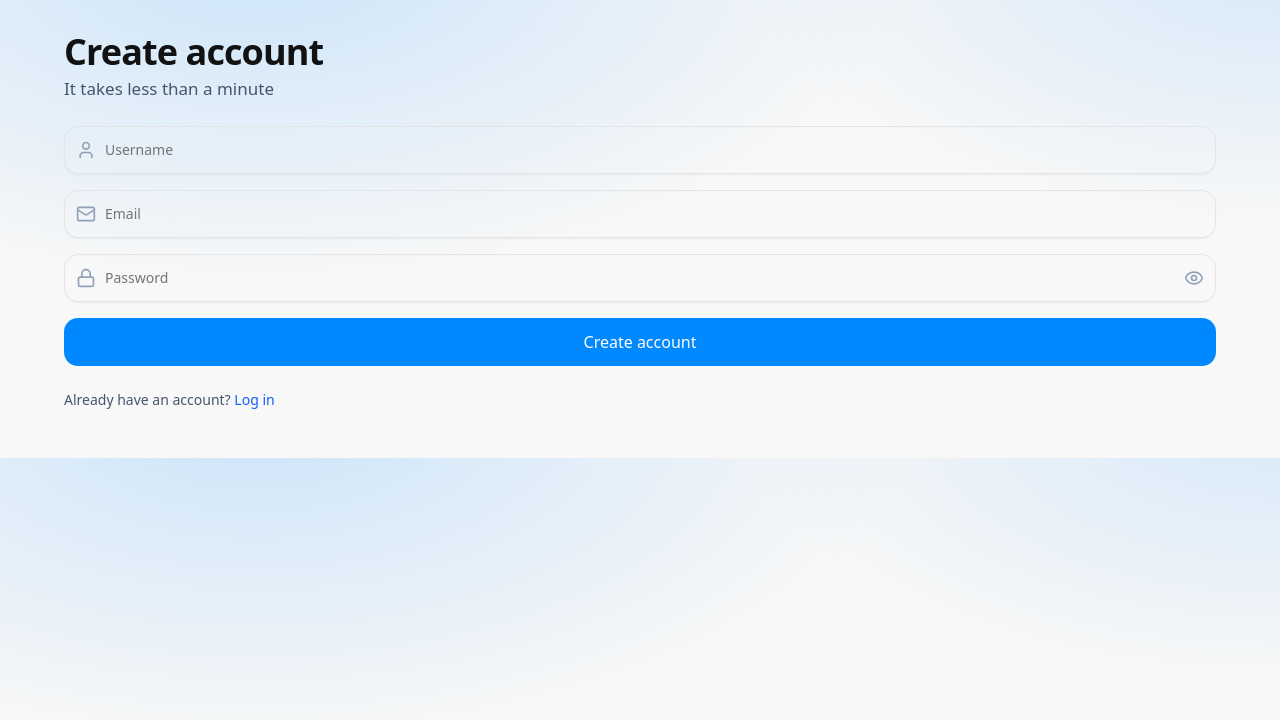
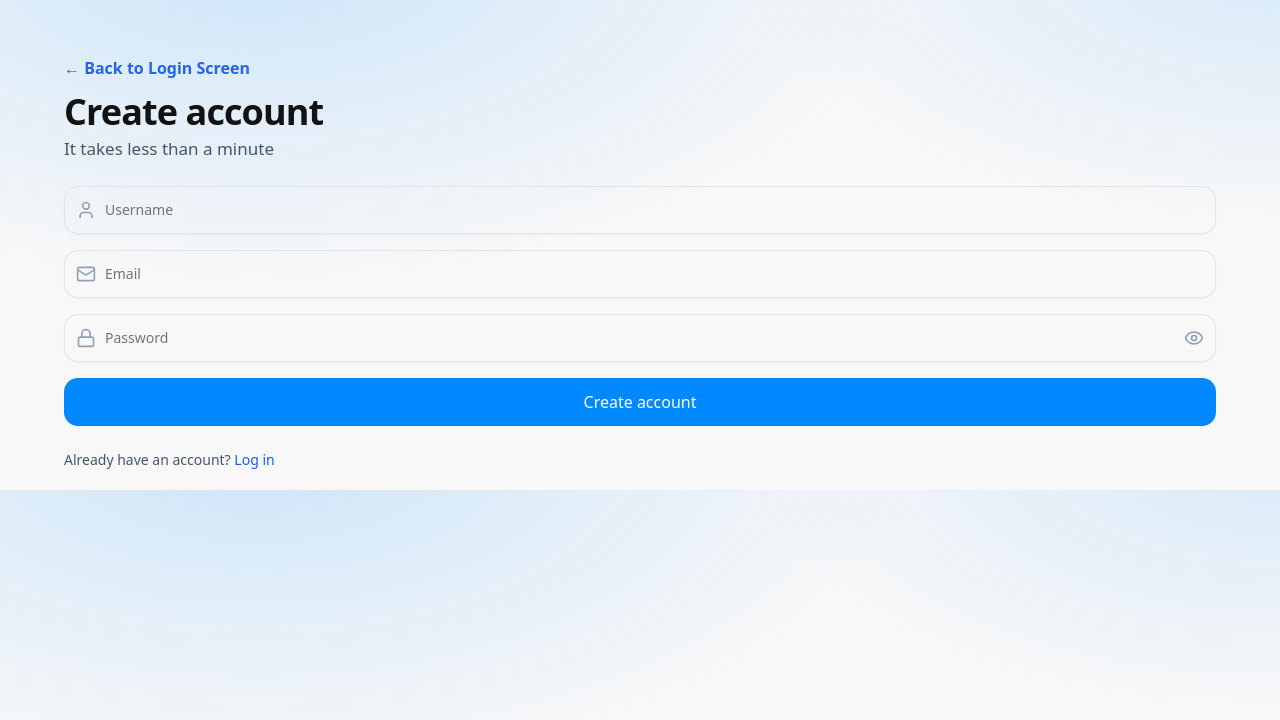
Before and after one commit to mancerar/WoundSync, a Next.js app in the folder ui/: page /signup in a window 1280 px wide. Shown: the top 720 px of the page. Built offline with nearby package versions, Linux system fonts and the light colour scheme; no server answers.

Commit message:
App UI fix

```diff
--- a/ui/src/app/signup/page.tsx
+++ b/ui/src/app/signup/page.tsx
@@ -1,4 +1,5 @@
 "use client";
+
 import { useState } from "react";
 import { useRouter } from "next/navigation";
 import { setUser } from "@/lib/auth";
@@ -9,12 +10,18 @@ import { Input } from "@/components/ui/input";
 import { Button } from "@/components/ui/button";
 import { Mail, Lock, User as UserIcon, Eye, EyeOff } from "lucide-react";
 
+const PAGE_TOP_PADDING = "max(calc(env(safe-area-inset-top) + 12px), 56px)";
+const PAGE_BOTTOM_PADDING = "max(calc(env(safe-area-inset-bottom) + 12px), 20px)";
+
 export default function Signup() {
   const [username, setUsername] = useState("");
   const [email, setEmail] = useState("");
   const [pw, setPw] = useState("");
   const [showPw, setShowPw] = useState(false);
-  const [message, setMessage] = useState<{ type: "success" | "error" | "info"; text: string } | null>(null);
+  const [message, setMessage] = useState<{
+    type: "success" | "error" | "info";
+    text: string;
+  } | null>(null);
   const [isSubmitting, setIsSubmitting] = useState(false);
   const router = useRouter();
   const { signUp, authEnabled } = useAuth();
@@ -62,14 +69,16 @@ export default function Signup() {
         let errorMessage = "Sign up failed";
 
         if (errorCode === "auth/email-already-in-use") {
-          errorMessage = "This email is already registered. Redirecting you to login...";
+          errorMessage =
+            "This email is already registered. Redirecting you to login...";
           setMessage({ type: "info", text: errorMessage });
           router.replace(`/?email=${encodeURIComponent(email)}`);
           return;
         } else if (errorCode === "auth/invalid-email") {
           errorMessage = "Invalid email address.";
         } else if (errorCode === "auth/weak-password") {
-          errorMessage = "Password is too weak. Use at least 8 characters with letters and numbers.";
+          errorMessage =
+            "Password is too weak. Use at least 8 characters with letters and numbers.";
         } else if (err?.message) {
           errorMessage = err.message;
         }
@@ -82,7 +91,26 @@ export default function Signup() {
   }
 
   return (
-    <div className="ws-container">
+    <div
+      className="ws-container"
+      style={{
+        paddingTop: PAGE_TOP_PADDING,
+        paddingBottom: PAGE_BOTTOM_PADDING,
+      }}
+    >
+      <Link
+        href="/"
+        style={{
+          display: "inline-block",
+          color: "#2563eb",
+          textDecoration: "none",
+          fontWeight: 600,
+          marginBottom: 12,
+        }}
+      >
+        ← Back to Login Screen
+      </Link>
+
       <div className="leading-tight">
         <h1 className="text-3xl font-extrabold tracking-tight sm:text-4xl">
           Create account
@@ -98,8 +126,8 @@ export default function Signup() {
             message.type === "success"
               ? "border-emerald-200 bg-emerald-50 text-emerald-800"
               : message.type === "error"
-                ? "border-red-200 bg-red-50 text-red-700"
-                : "border-blue-200 bg-blue-50 text-blue-700"
+              ? "border-red-200 bg-red-50 text-red-700"
+              : "border-blue-200 bg-blue-50 text-blue-700"
           }`}
         >
           {message.text}
@@ -148,7 +176,11 @@ export default function Signup() {
             className="absolute right-3 top-1/2 -translate-y-1/2 text-slate-400"
             onClick={() => setShowPw((s) => !s)}
           >
-            {showPw ? <EyeOff className="h-5 w-5" /> : <Eye className="h-5 w-5" />}
+            {showPw ? (
+              <EyeOff className="h-5 w-5" />
+            ) : (
+              <Eye className="h-5 w-5" />
+            )}
           </button>
         </div>
 
```
